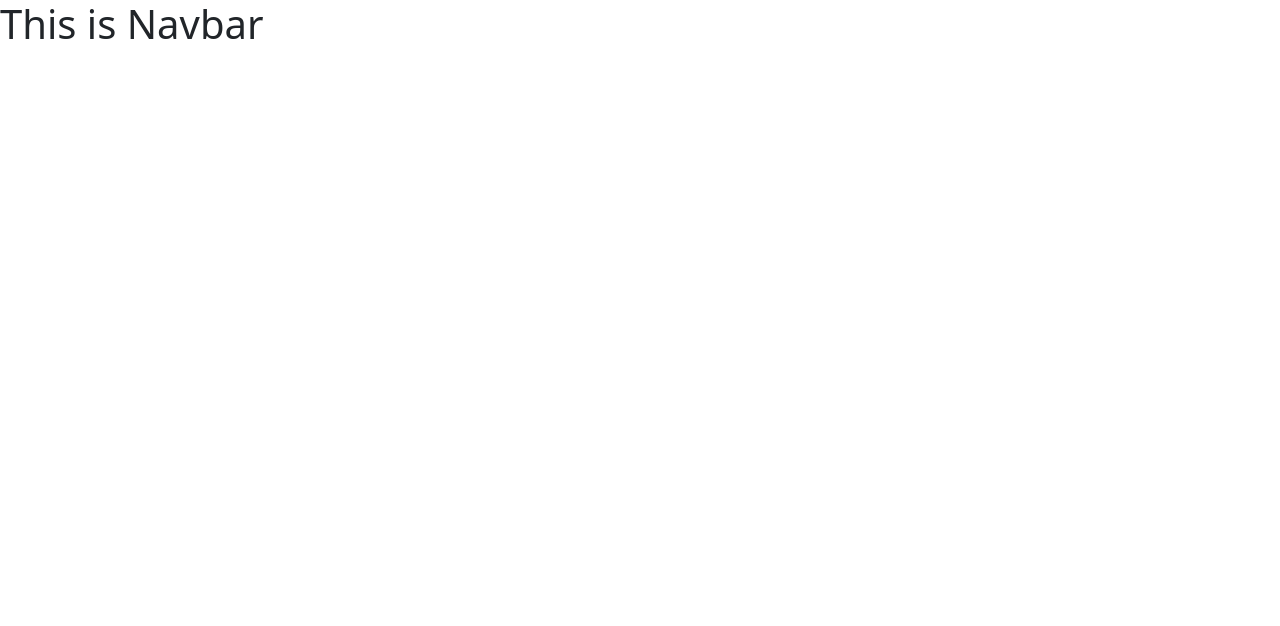
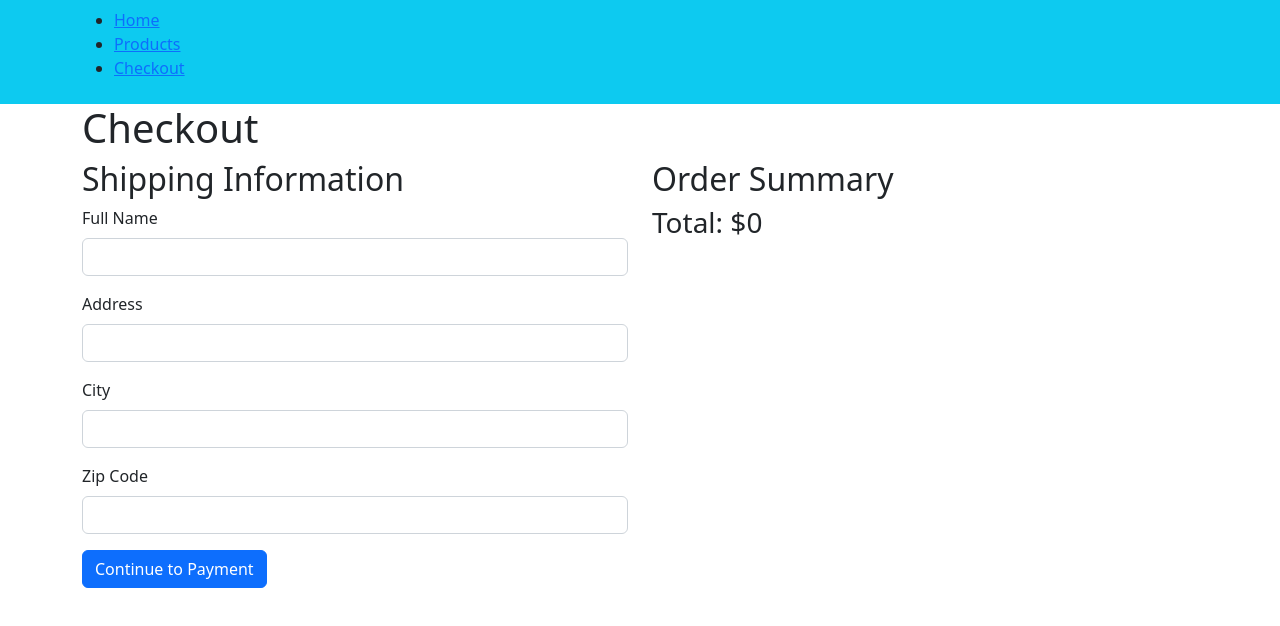
Before and after one commit to giseljeancatbagan/wd73_exercise_2h_react_CATBAGAN, a React (Vite) app: page /checkout in a window 1280 px wide. Shown: the top 626 px of the page. Built offline with nearby package versions, Linux system fonts and the light colour scheme.

Commit message:
added components and pages

```diff
--- a/package.json
+++ b/package.json
@@ -12,7 +12,8 @@
   "dependencies": {
     "bootstrap": "5.2.3",
     "react": "^18.2.0",
-    "react-dom": "^18.2.0"
+    "react-dom": "^18.2.0",
+    "react-router-dom": "^6.14.2"
   },
   "devDependencies": {
     "@types/react": "^18.2.14",
--- a/src/App.jsx
+++ b/src/App.jsx
@@ -1,11 +1,24 @@
+import { BrowserRouter, Route, Routes } from "react-router-dom"
 import Navbar from "./components/Navbar"
+import Home from "./pages/Home"
+import CheckOut from "./pages/CheckOut"
+import ProductList from "./pages/ProductList";
+import React, { useState } from "react";
+
 
 function App() {
-
+  const [selectedProducts, setSelectedProducts] = useState([]);
 
   return (
     <>
-      <Navbar />
+    <BrowserRouter>
+    <Navbar />
+      <Routes>
+          <Route path="/" element={<Home />} />
+          <Route path="/products"element={<ProductList/>} />
+          <Route path="/checkout" element={<CheckOut selectedProducts={selectedProducts} />} />
+      </Routes>
+    </BrowserRouter>
     </>
   )
 }
--- a/src/components/Navbar.jsx
+++ b/src/components/Navbar.jsx
@@ -1,7 +1,18 @@
+import { Link } from "react-router-dom"
+
 function Navbar() {
     return (
         <>
-        <h1>This is Navbar</h1>
+        <nav className="navbar navbar-expand-lg navbar-light bg-info">
+            <div className="container-md">
+                <ul>
+                    <li><Link to="/">Home</Link></li>
+                    <li><Link to="/products">Products</Link></li>
+                    <li><Link to="/checkout">Checkout</Link></li>
+                </ul>
+            </div>
+        </nav>
+
         </>
     )
 }
--- /dev/null
+++ b/src/components/Products.jsx
@@ -0,0 +1,22 @@
+function Products(props) {
+  const { image, title, description, price, category } = props;
+    return (
+        <>
+
+        <div className="card" style={{ width: '18rem'}}>
+          <img src={image} className="card-img-top" alt={image}/>
+          <div className="card-body">
+          <h5 className="card-title">{title}</h5>
+         <p className="card-text">{description}</p>
+        </div>
+        <ul className="list-group list-group-flush">
+          <li className="list-group-item">$ {price}</li>
+          <li className="list-group-item">{category}</li>
+        </ul>
+      </div>
+
+        </>
+    )
+}
+
+export default Products
--- /dev/null
+++ b/src/pages/CheckOut.jsx
@@ -0,0 +1,66 @@
+import { useEffect } from "react"
+
+function CheckOut({ selectedProducts }) {
+    // Calculate the total order amount based on selected products
+    const totalAmount = selectedProducts.reduce((total, product) => total + product.price, 0);
+    useEffect(() => {
+        document.title = 'CheckOut'
+    })
+    return (
+        <>
+       <div className="container">
+      <h1>Checkout</h1>
+      <div className="row">
+        <div className="col-md-6">
+          <h2>Shipping Information</h2>
+          {/* Shipping information form */}
+          <form>
+            <div className="mb-3">
+              <label htmlFor="fullName" className="form-label">
+                Full Name
+              </label>
+              <input type="text" className="form-control" id="fullName" />
+            </div>
+            <div className="mb-3">
+              <label htmlFor="address" className="form-label">
+                Address
+              </label>
+              <input type="text" className="form-control" id="address" />
+            </div>
+            <div className="mb-3">
+              <label htmlFor="city" className="form-label">
+                City
+              </label>
+              <input type="text" className="form-control" id="city" />
+            </div>
+            <div className="mb-3">
+              <label htmlFor="zipcode" className="form-label">
+                Zip Code
+              </label>
+              <input type="text" className="form-control" id="zipcode" />
+            </div>
+            {/* Add more fields as needed */}
+            <button type="submit" className="btn btn-primary">
+              Continue to Payment
+            </button>
+          </form>
+        </div>
+        <div className="col-md-6">
+          <h2>Order Summary</h2>
+          <ul className="list-group">
+            {selectedProducts.map((product) => (
+              <li key={product.id} className="list-group-item d-flex justify-content-between align-items-center">
+                {product.title}
+                <span className="badge bg-primary rounded-pill">${product.price}</span>
+              </li>
+            ))}
+          </ul>
+          <h3>Total: ${totalAmount}</h3>
+        </div>
+      </div>
+    </div>
+        </>
+    )
+}
+
+export default CheckOut
--- /dev/null
+++ b/src/pages/Home.jsx
@@ -0,0 +1,37 @@
+import { useEffect } from "react"
+import ProductList from "./ProductList"
+
+function Home() {
+        useEffect(() => {
+            document.title = 'Home'
+        }, [])
+
+    return (
+        <>
+        <div className="container">
+      <h1>Welcome to our Shop</h1>
+      <div className="row">
+        <div className="col-md-8">
+          {/* Display some featured products or a carousel */}
+          <h2>Featured Products</h2>
+          <ProductList />
+        </div>
+        <div className="col-md-4">
+          {/* Display product categories or other content */}
+          <h2>Categories</h2>
+          <ul>
+            <li>Women's clothing</li>
+            <li>Electronics</li>
+            <li>Jewelery</li>
+            <li>Men's clothing</li>
+            {/* Add more categories */}
+          </ul>
+        </div>
+      </div>
+      {/* Add more sections as needed */}
+    </div>
+        </>
+    )
+}
+
+export default Home
--- /dev/null
+++ b/src/pages/ProductList.jsx
@@ -0,0 +1,38 @@
+import { useState, useEffect } from "react"
+import Products from "../components/Products"
+
+function ProductList() {
+  const [products, setProducts] = useState([])
+
+  useEffect(() => {
+    fetch('https://fakestoreapi.com/products')
+    .then(res => res.json())
+    .then(data => {
+      setProducts(data)
+    })
+  }, [])
+
+  useEffect(()  =>{
+    document.title = 'Products'
+  })
+    return (
+        <>
+        <div className="d-flex flex-wrap">
+        {
+          products.map(
+            product => <Products
+            key={product.id}
+            title={product.title}
+            description={product.description}
+            image={product.image}
+            price={product.price}
+            category={product.category}
+            />
+          )
+        }
+      </div>
+        </>
+    )
+}
+
+export default ProductList
```
Also changed, not shown: 1 other file (tests, documents, lock files or other folders).
